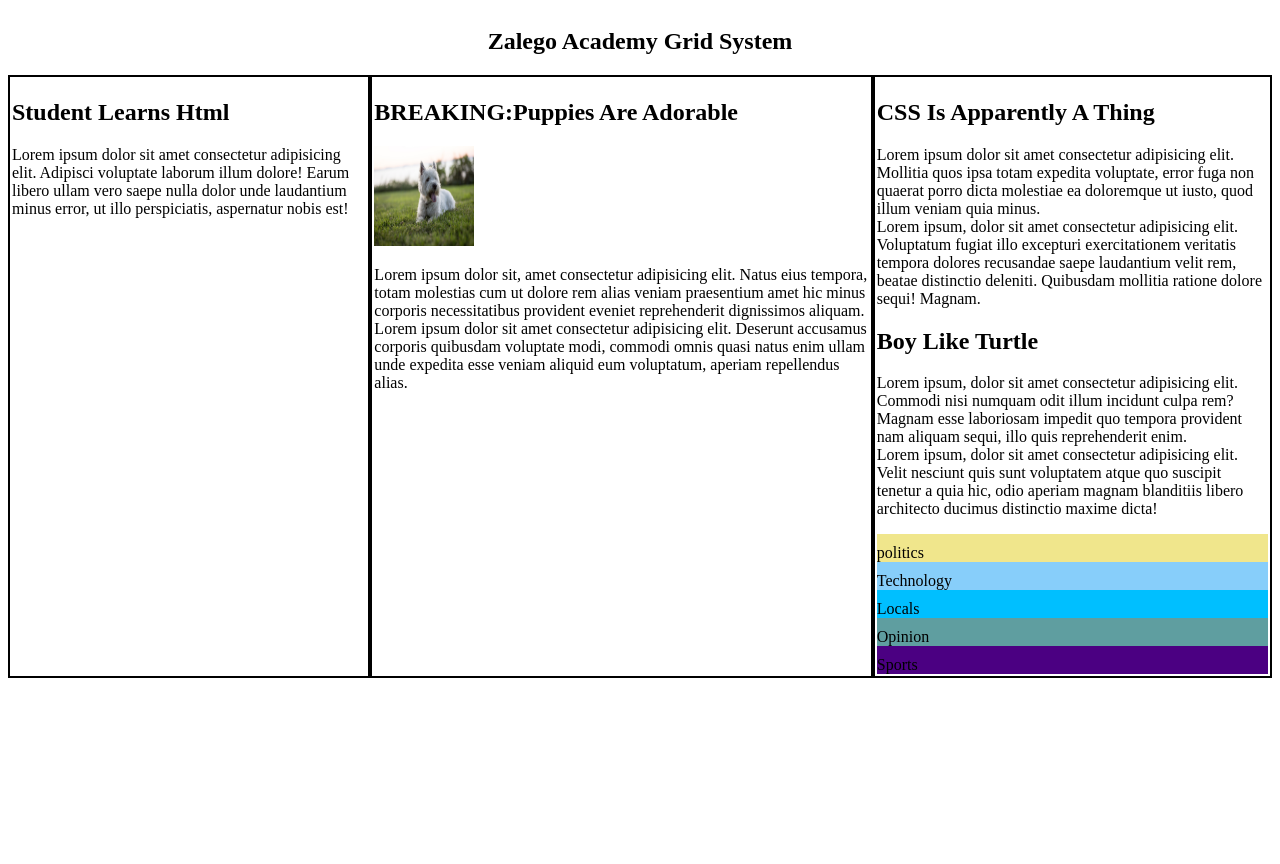
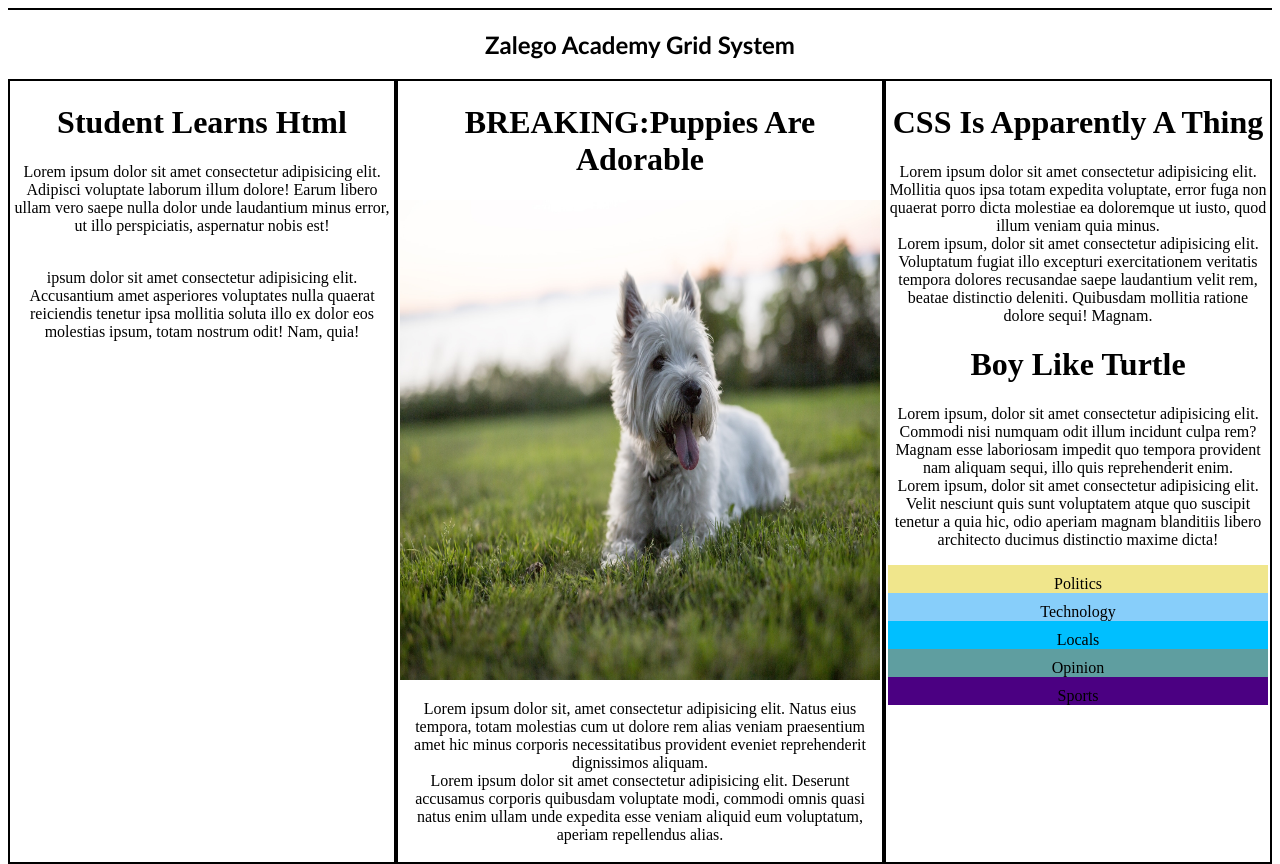
Before and after one commit to Noche254/Assignment-002-css-grid-layout-with-media-query, a plain HTML site: page index.html in a window 1280 px wide. Before the commit the page ends 816 px from the top, so only its background shows below. Drawn offline with Linux system fonts and the light colour scheme.

Commit message:
first commit

```diff
--- a/index.html
+++ b/index.html
@@ -9,15 +9,16 @@
 </head>
 <body>
     <div class="container">
-        <nav><h2>Zalego Academy Grid System</h2></nav>
+        <nav><h1> Zalego Academy Grid System</h1></nav>
         <div id="leftside">
-            <h2 class="title">Student Learns Html</h2>
+            <h1 class="title">Student Learns Html</h1>
             <p>
                 Lorem ipsum dolor sit amet consectetur adipisicing elit. Adipisci voluptate laborum illum dolore! Earum libero ullam vero saepe nulla dolor unde laudantium minus error, ut illo perspiciatis, aspernatur nobis est!
-            </p>
+            </p><br> ipsum dolor sit amet consectetur adipisicing elit. Accusantium amet asperiores voluptates nulla quaerat reiciendis tenetur ipsa mollitia soluta illo ex dolor eos molestias ipsum, totam nostrum odit! Nam, quia!
+            </P>
     </div>
     <div id="center">
-        <h2 class="title">BREAKING:Puppies Are Adorable</h2>
+        <h1 class="title">BREAKING:Puppies Are Adorable</h1>
          <img class="img" src="images/img.png" alt="">
          <p>
              Lorem ipsum dolor sit, amet consectetur adipisicing elit. Natus eius tempora, totam molestias cum ut dolore rem alias veniam praesentium amet hic minus corporis necessitatibus provident eveniet reprehenderit dignissimos aliquam.
@@ -25,19 +26,20 @@
          </p>
     </div>
     <div id="rightside">
-        <h2 class="title">CSS Is Apparently A Thing</h2>
+        <h1 class="title">CSS Is Apparently A Thing</h1>
         <p>
             Lorem ipsum dolor sit amet consectetur adipisicing elit. Mollitia quos ipsa totam expedita voluptate, error fuga non quaerat porro dicta molestiae ea doloremque ut iusto, quod illum veniam quia minus.
             <br>Lorem ipsum, dolor sit amet consectetur adipisicing elit. Voluptatum fugiat illo excepturi exercitationem veritatis tempora dolores recusandae saepe laudantium velit rem, beatae distinctio deleniti. Quibusdam mollitia ratione dolore sequi! Magnam.
         </p>
-        <div id="bottom-leftside">
-            <h2 class="title">Boy Like Turtle</h2>
+        <div id="rightside2">
+            <h1 class="title">Boy Like Turtle</h1>
             <p>
                 Lorem ipsum, dolor sit amet consectetur adipisicing elit. Commodi nisi numquam odit illum incidunt culpa rem? Magnam esse laboriosam impedit quo tempora provident nam aliquam sequi, illo quis reprehenderit enim.
                 <br>Lorem ipsum, dolor sit amet consectetur adipisicing elit. Velit nesciunt quis sunt voluptatem atque quo suscipit tenetur a quia hic, odio aperiam magnam blanditiis libero architecto ducimus distinctio maxime dicta!
             </p>
         </div>
-        <div id="Politics">politics</div>
+        <div class="end">
+        <div id="Politics">Politics</div>
         <div id="Technology">Technology</div>
         <div id="Locals">Locals</div>
         <div id="Opinion">Opinion</div>
--- a/style.css
+++ b/style.css
@@ -1,47 +1,49 @@
-.header{
-    text-align: center;
-    font-family: 'Gill Sans', 'Gill Sans MT', Calibri, 'Trebuchet MS', sans-serif;
-}
 .container{
     display: grid;
     height: 100vh;
-    grid-template-columns: 0.5 1fr 0.5fr;
-    grid-template-rows: 0.1fr 1.2fr 0.15fr 0.15fr 0.15fr;
+    grid-template-columns: 1fr 1fr 1fr;
+    grid-template-rows: 0.2fr 1.5fr;
+    border-top: 2px solid black;
     grid-template-areas:
         "nav nav nav"
         "leftside center rightside"
-        "Bottomleftside politics politics"
-        "Bottomleftside Technology Technology"
-        "Bottomleftside Locals  locals"
-        "Bottomleftside Opinion opinion"
-        "Bottomleftside sports sports"
+        "bottomleftside Politics Politics"
+        "bottomleftside Technology Technology"
+        "bottomleftside Locals Locals"
+        "bottomleftside Opinion Opinion"
+        "bottomleftside Sports Sports"
     ;
 }
 nav{
     grid-area: nav;
     text-align: center;
+    font-family: 'Gill Sans', 'Gill Sans MT', Calibri, 'Trebuchet MS', sans-serif;
 }
 #leftside{
     grid-area: leftside;
+    text-align: center;
     border: 2px solid black;
     padding: 2px;
 }
 #center{
     grid-area: center;
+    text-align: center;
     border: 2px solid black;
     padding: 2px;
 }
 .img{
-    height: 100px;
-    width: 100px;
+    height: 60vh;
+    width: 60vh;
 }
 #rightside{
     grid-area: rightside;
+    text-align: center;
     border: 2px solid black;
     padding: 2px;
 }
-#bottom-leftside2{
-    grid-area: leftside2;
+#bottomleftside{
+    grid-area: leftside;
+    text-align: right;
     border: 2px solid black;
     padding: 2px;
 }
```
Also changed, not shown: Images/westie-puppies.jpg (added).
